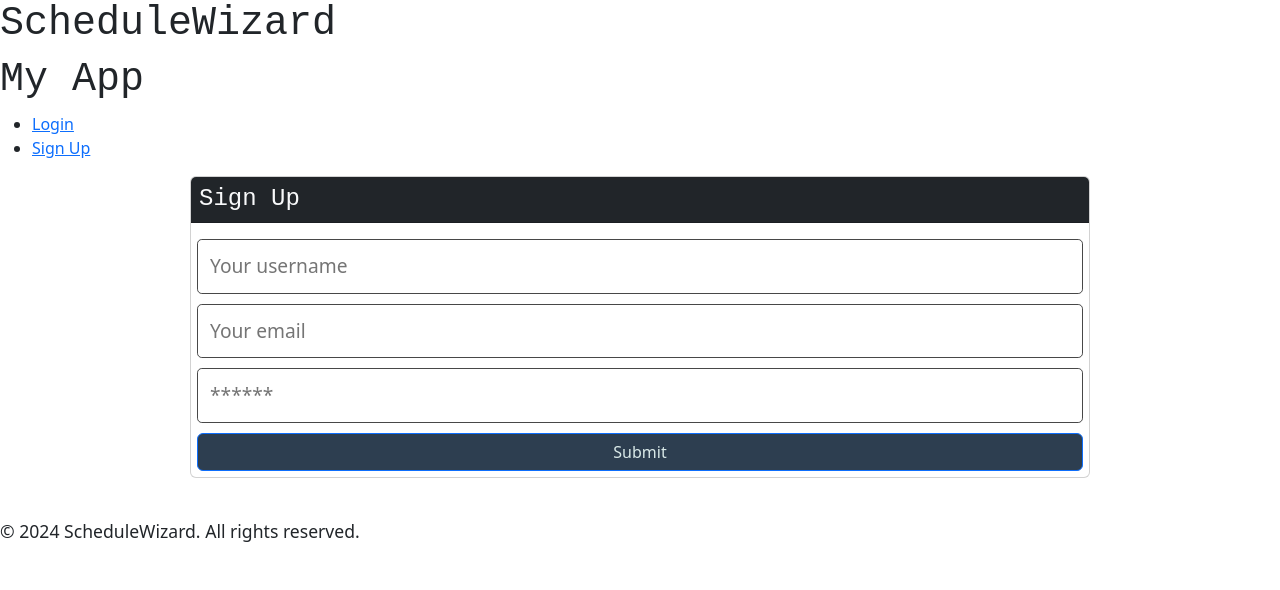
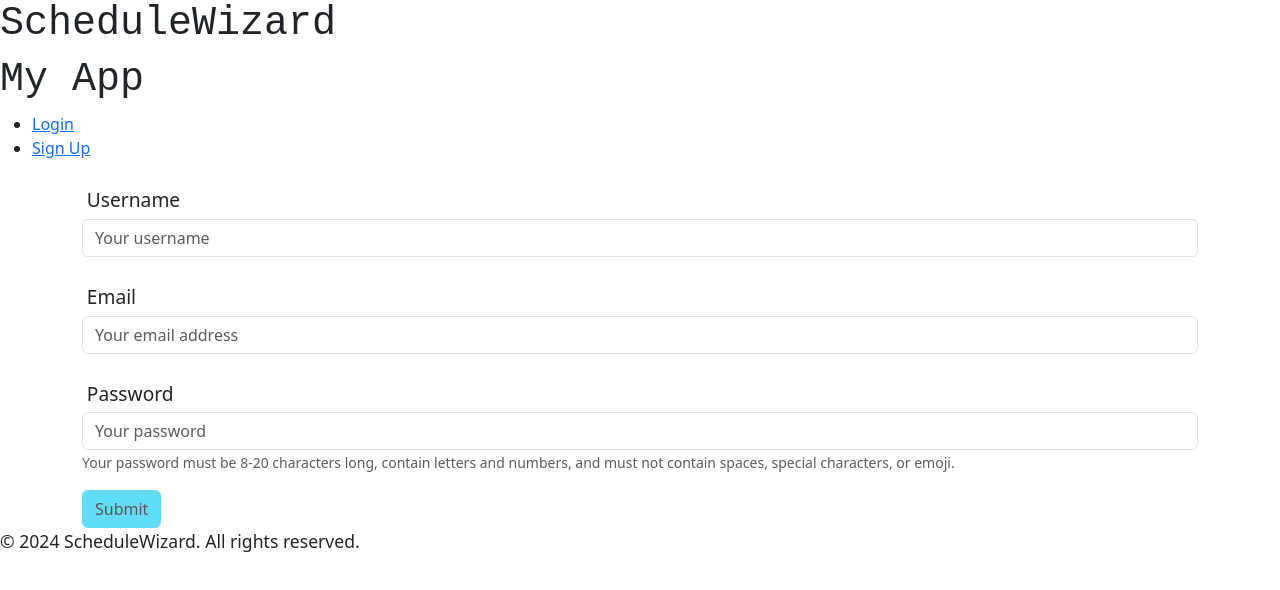
Before and after one commit to markhom/Schedule-Wizard, a React (Vite) app in the folder client/: page /signup in a window 1280 px wide. Shown: the top 590 px of the page. Built offline with nearby package versions, Linux system fonts and the light colour scheme.

Commit message:
re wrote signup form

```diff
--- a/client/src/pages/Signup.jsx
+++ b/client/src/pages/Signup.jsx
@@ -1,5 +1,6 @@
 import { useState } from 'react';
-import { Link } from 'react-router-dom';
+//import { Link } from 'react-router-dom';
+import { Form, Button, Alert } from 'react-bootstrap';
 
 import { useMutation } from '@apollo/client';
 import { ADD_USER } from '../graphql/mutations';
@@ -7,94 +8,138 @@ import { ADD_USER } from '../graphql/mutations';
 import Auth from '../auth/auth';
 
 const Signup = () => {
-  const [formState, setFormState] = useState({
-    username: '',
-    email: '',
-    password: '',
-  });
+  const [userFormData, setUserFormData] = useState({ username: '', email: '', password: '', });
+  const [validated] = useState(false);
+
+  const [showAlert, setShowAlert] = useState(false);
   const [addUser, { error, data }] = useMutation(ADD_USER);
 
-  const handleChange = (event) => {
+
+  const handleInputChange = (event) => {
     const { name, value } = event.target;
-
-    setFormState({
-      ...formState,
-      [name]: value,
-    });
+    setUserFormData({ ...userFormData, [name]: value });
   };
 
   const handleFormSubmit = async (event) => {
     event.preventDefault();
-    console.log(formState);
+    //console.log(formState);
+
+    const form = event.currentTarget;
+    if (form.checkValidity() === false) {
+      event.preventDefault();
+      event.stopPropagation();
+    }
 
     try {
       const { data } = await addUser({
-        variables: { ...formState },
+        variables: { ...userFormData },
       });
 
+      console.log(data);
       Auth.login(data.addUser.token);
-    } catch (e) {
-      console.error(e);
+    } catch (error) {
+      console.error(error);
+      setShowAlert(true);
     }
+
+    setUserFormData({
+      username: '',
+      email: '',
+      password: '',
+    });
   };
 
   return (
-    <main className="flex-row justify-center mb-4">
-      <div className="col-12 col-lg-10">
-        <div className="card">
-          <h4 className="card-header bg-dark text-light p-2">Sign Up</h4>
-          <div className="card-body">
-            {data ? (
-              <p>
-                Success! You may now head{' '}
-                <Link to="/">back to the homepage.</Link>
-              </p>
-            ) : (
-              <form onSubmit={handleFormSubmit}>
-                <input
-                  className="form-input"
-                  placeholder="Your username"
-                  name="username"
-                  type="text"
-                  value={formState.name}
-                  onChange={handleChange}
-                />
-                <input
-                  className="form-input"
-                  placeholder="Your email"
-                  name="email"
-                  type="email"
-                  value={formState.email}
-                  onChange={handleChange}
-                />
-                <input
-                  className="form-input"
-                  placeholder="******"
-                  name="password"
-                  type="password"
-                  value={formState.password}
-                  onChange={handleChange}
-                />
-                <button
-                  className="btn btn-block btn-primary"
-                  style={{ cursor: 'pointer' }}
-                  type="submit"
-                >
-                  Submit
-                </button>
-              </form>
-            )}
+    <>
+      <Form noValidate validated={validated} onSubmit={handleFormSubmit}>
+        <Alert dismissible onClose={() => setShowAlert(false)} show={showAlert} variant='warning'>
+          Something went wrong with your signup!
+        </Alert>
 
-            {error && (
-              <div className="my-3 p-3 bg-danger text-white">
-                {error.message}
-              </div>
-            )}
-          </div>
-        </div>
-      </div>
-    </main>
+        <Form.Group className='mb-3'>
+          <Form.Label htmlFor='username'>Username</Form.Label>
+          <Form.Control type='text' placeholder='Your username' name='username' onChange={handleInputChange} value={userFormData.username} required />
+          <Form.Control.Feedback type='invalid'>A username is required!</Form.Control.Feedback>
+        </Form.Group>
+
+        <Form.Group className='mb-3'>
+          <Form.Label htmlFor='email'>Email</Form.Label>
+          <Form.Control type='email' placeholder='Your email address' name='email' onChange={handleInputChange} value={userFormData.email} required />
+          <Form.Control.Feedback type='invalid'>Email is required!</Form.Control.Feedback>
+        </Form.Group>
+
+        <Form.Group className='mb-3'>
+          <Form.Label htmlFor='password'>Password</Form.Label>
+          <Form.Control type='password' placeholder='Your password' name='password' id='password' aria-describedby="passwordHelp" onChange={handleInputChange} value={userFormData.password} required />
+          <Form.Text id="passwordHelp" muted>
+            Your password must be 8-20 characters long, contain letters and numbers,
+            and must not contain spaces, special characters, or emoji.
+          </Form.Text>
+          <Form.Control.Feedback type='invalid'>A password is required!</Form.Control.Feedback>
+        </Form.Group>
+        <Button
+          disabled={!(userFormData.username && userFormData.email && userFormData.password)} type='submit' variant='info'>
+          Submit
+        </Button>
+      </Form>
+    </>
   );
 };
 
 export default Signup;
+
+// <main className="flex-row justify-center mb-4">
+//   <div className="col-12 col-lg-10">
+//     <div className="card">
+//       <h4 className="card-header bg-dark text-light p-2">Sign Up</h4>
+//       <div className="card-body">
+//         {data ? (
+//           <p>
+//             Success! You may now head{' '}
+//             <Link to="/">back to the homepage.</Link>
+//           </p>
+//         ) : (
+//           <form onSubmit={handleFormSubmit}>
+//             <input
+//               className="form-input"
+//               placeholder="Your username"
+//               name="username"
+//               type="text"
+//               value={formState.name}
+//               onChange={handleChange}
+//             />
+//             <input
+//               className="form-input"
+//               placeholder="Your email"
+//               name="email"
+//               type="email"
+//               value={formState.email}
+//               onChange={handleChange}
+//             />
+//             <input
+//               className="form-input"
+//               placeholder="******"
+//               name="password"
+//               type="password"
+//               value={formState.password}
+//               onChange={handleChange}
+//             />
+//             <button
+//               className="btn btn-block btn-primary"
+//               style={{ cursor: 'pointer' }}
+//               type="submit"
+//             >
+//               Submit
+//             </button>
+//           </form>
+//         )}
+
+//         {error && (
+//           <div className="my-3 p-3 bg-danger text-white">
+//             {error.message}
+//           </div>
+//         )}
+//       </div>
+//     </div>
+//   </div>
+// </main>
```
Also changed, not shown: 5 other files (tests, documents, lock files or other folders).
